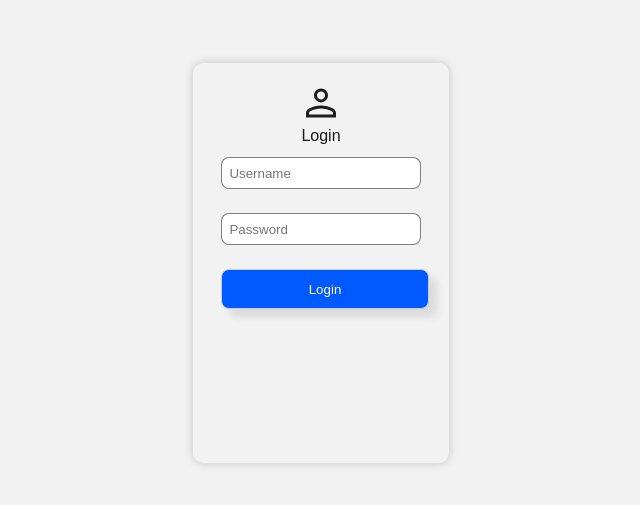
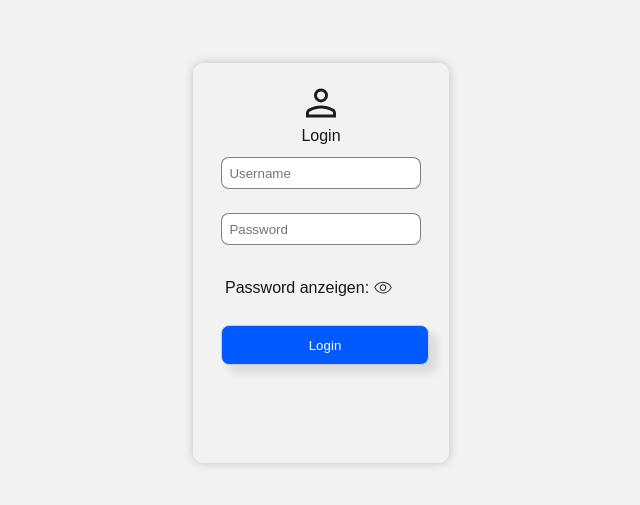
Before and after one commit to justusbruegmann/stechuhr, a Next.js app in the folder frontend/: page /login in a window 1280 px wide. Shown: the part 137-642 px from the top of the page, without its empty margins (319-959 px from the left). Built offline with nearby package versions, Linux system fonts and the light colour scheme.

Commit message:
added eye to show password

```diff
--- a/frontend/src/app/login/page.tsx
+++ b/frontend/src/app/login/page.tsx
@@ -11,8 +11,7 @@ import {useRouter} from "next/navigation";
 import {loginUsername} from "@/scripts/auth";
 
 
-
-export default function Page(){
+export default function Page() {
     const router = useRouter();
     const [username, setUsername] = useState<string>("");
     const [password, setPassword] = useState<string>("");
@@ -113,11 +112,38 @@ export default function Page(){
                     Login
                 </div>
                 <input type="text" id="usernameInput" className={`${styles["login-input"]}`} placeholder="  Username"
-                       onChange={(e) => setUsername(e.target.value)}   onKeyDown={handleEnter}/>
+                       onChange={(e) => setUsername(e.target.value)} onKeyDown={handleEnter}/>
                 <input type="password" id="passwordInput" className={`${styles["login-input"]}`}
-                       placeholder="  Password" onChange={(e) => setPassword(e.target.value)}   onKeyDown={handleEnter}/>
+                       placeholder="  Password" onChange={(e) => setPassword(e.target.value)} onKeyDown={handleEnter}/>
+                <div style={{"margin": "1rem"}}>
+                    <label htmlFor="visibility">Password anzeigen:</label>
+                    <Image src={"/eye.svg"} alt={"showPasswordIcon"} width={20} height={20}
+                           style={{"filter": "invert()", "marginLeft": "0.25rem", "position": "relative", "top": "5px"}}
+                           id="visibility"
+                           onPointerDown={(e) => {
+                               const passwordInput = document.getElementById("passwordInput") as HTMLInputElement;
+                               passwordInput.type = "text"
+                               const icon = document.getElementById("visibility") as HTMLElement;
+                               icon.style.marginLeft = "0.25rem";
+                               icon.style.position = "relative";
+                               icon.style.top = "5px";
+                               icon.style.filter = "invert() opacity(0.5)";
+
+                           }}
+                           onMouseUp={(e) => {
+                               const passwordInput = document.getElementById("passwordInput") as HTMLInputElement;
+                               passwordInput.type = "password";
+                               const icon = document.getElementById("visibility") as HTMLElement;
+                               icon.style.marginLeft = "0.25rem";
+                               icon.style.position = "relative";
+                               icon.style.top = "5px";
+                               icon.style.filter = "invert() opacity(1)";
+                           }}
+                    />
+                </div>
                 <div className={`${styles["login-center"]}`}>
-                    {!validInputs && <p className={styles.invalidUsername}>Nutzername und Passwort sind ungültig </p>}
+                    {!validInputs &&
+                        <p className={styles.invalidUsername}>Nutzername und Passwort sind ungültig </p>}
                 </div>
                 <Button style={{margin: '.75rem'}} label={"Login"} type={"accent"} height={2.5}
                         width={"calc(100% - 1rem)"}
```
Also changed, not shown: frontend/public/eye.svg (added), 1 other file (tests, documents, lock files or other folders).
